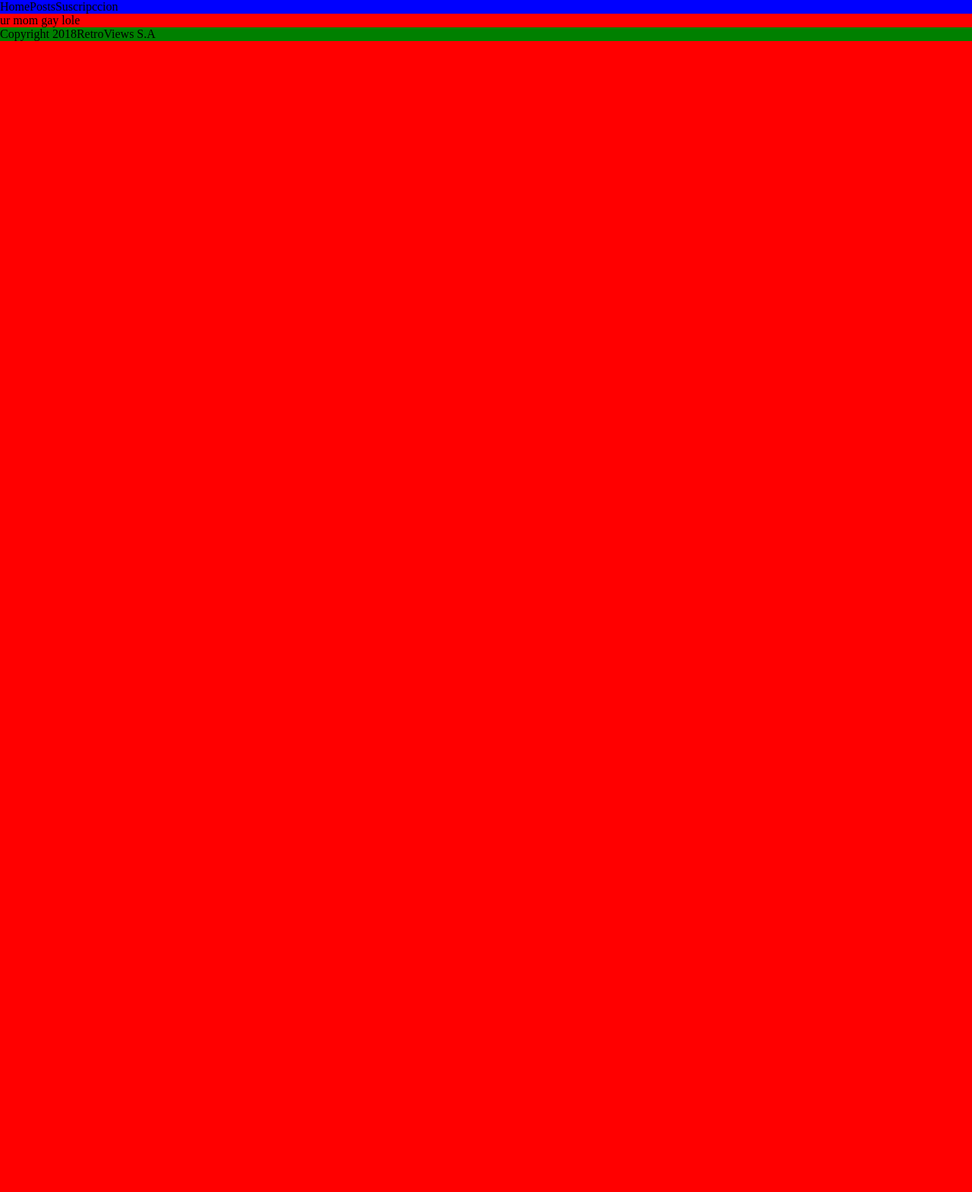
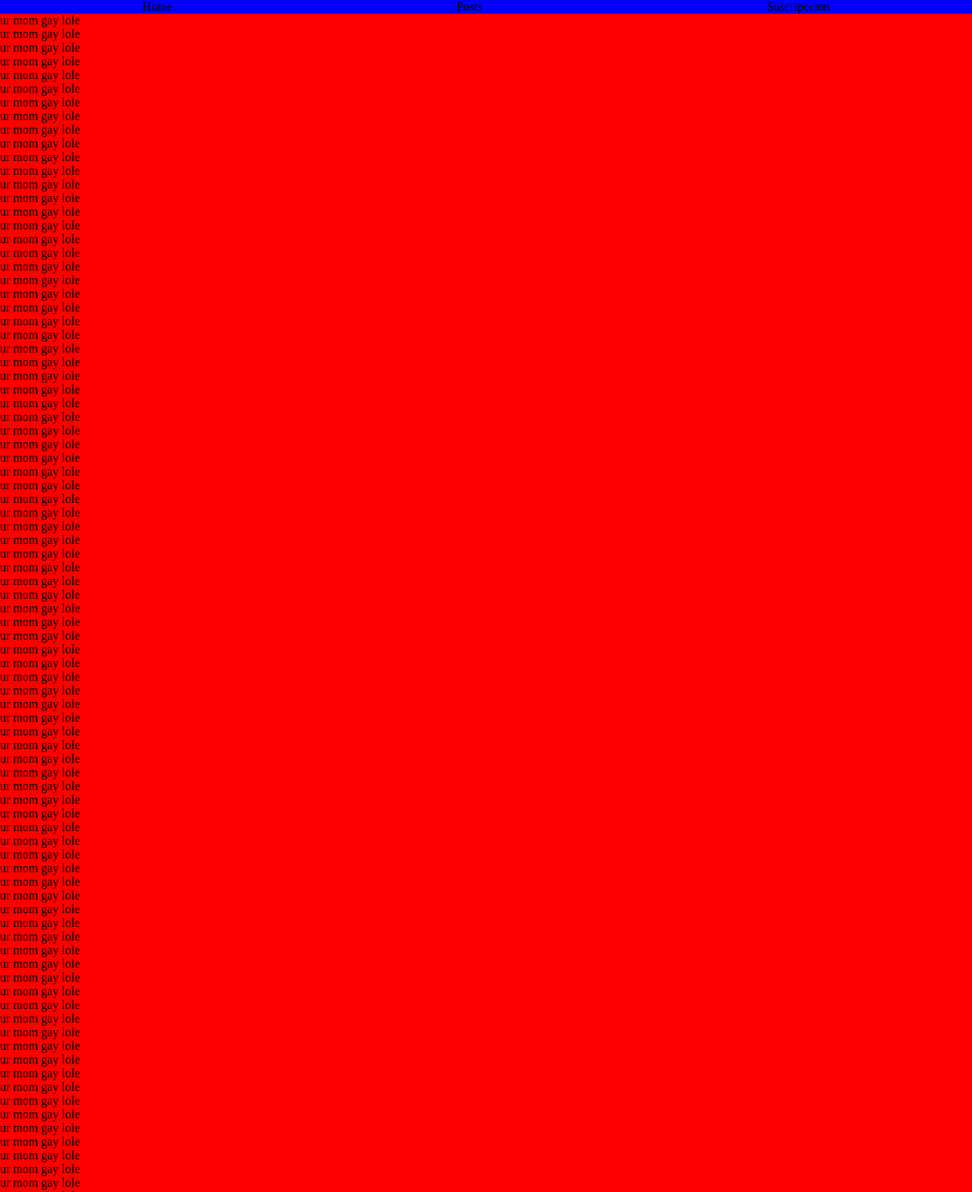
Before and after one commit to SIRomaniejko/RetroViews2, a plain HTML site: page index.html in a window 1280 px wide. Shown: the top 1569 px of the page at 76% size. Before the commit the page ends 800 px from the top, so only its background shows below. Drawn offline with Linux system fonts and the light colour scheme.

Commit message:
NUEVO TODO

```diff
--- a/css/main.css
+++ b/css/main.css
@@ -18,11 +18,35 @@ body{
 .flex-nav{
     background-color: blue;
     display: flex;
+    /* flex-direction: row; */
+    flex-flow: row wrap;
+    justify-content: space-around;
+    position: sticky;
+    top:0;
 }
 .flex-foot{
     background-color: green;
     display: flex;
+    justify-content: space-between;
 }
-.flex-nav div{
-    justify-content: flex-end;
+@media only screen and (max-width:460px){
+    body{
+        background-color: aqua;
+    }
+    .flex-nav{
+        flex-flow: column nowrap;
+        flex-direction: column;
+        /* align-items: flex-start; */
+        justify-content: flex-start;
+        height: fit-content;
+        width: fit-content;
+        position: relative;
+        float: left;
+    }
+    .js-container{
+        float: left;
+    }
+    .flex-foot{
+        clear: both;
+    }
 }
--- a/home.html
+++ b/home.html
@@ -1 +1,94 @@
 <p>ur mom gay lole</p>
+<p>ur mom gay lole</p>
+<p>ur mom gay lole</p>
+<p>ur mom gay lole</p>
+<p>ur mom gay lole</p>
+<p>ur mom gay lole</p>
+<p>ur mom gay lole</p>
+<p>ur mom gay lole</p>
+<p>ur mom gay lole</p>
+<p>ur mom gay lole</p>
+<p>ur mom gay lole</p>
+<p>ur mom gay lole</p>
+<p>ur mom gay lole</p>
+<p>ur mom gay lole</p>
+<p>ur mom gay lole</p>
+<p>ur mom gay lole</p>
+<p>ur mom gay lole</p>
+<p>ur mom gay lole</p>
+<p>ur mom gay lole</p>
+<p>ur mom gay lole</p>
+<p>ur mom gay lole</p>
+<p>ur mom gay lole</p>
+<p>ur mom gay lole</p>
+<p>ur mom gay lole</p>
+<p>ur mom gay lole</p>
+<p>ur mom gay lole</p>
+<p>ur mom gay lole</p>
+<p>ur mom gay lole</p>
+<p>ur mom gay lole</p>
+<p>ur mom gay lole</p>
+<p>ur mom gay lole</p>
+<p>ur mom gay lole</p>
+<p>ur mom gay lole</p>
+<p>ur mom gay lole</p>
+<p>ur mom gay lole</p>
+<p>ur mom gay lole</p>
+<p>ur mom gay lole</p>
+<p>ur mom gay lole</p>
+<p>ur mom gay lole</p>
+<p>ur mom gay lole</p>
+<p>ur mom gay lole</p>
+<p>ur mom gay lole</p>
+<p>ur mom gay lole</p>
+<p>ur mom gay lole</p>
+<p>ur mom gay lole</p>
+<p>ur mom gay lole</p>
+<p>ur mom gay lole</p>
+<p>ur mom gay lole</p>
+<p>ur mom gay lole</p>
+<p>ur mom gay lole</p>
+<p>ur mom gay lole</p>
+<p>ur mom gay lole</p>
+<p>ur mom gay lole</p>
+<p>ur mom gay lole</p>
+<p>ur mom gay lole</p>
+<p>ur mom gay lole</p>
+<p>ur mom gay lole</p>
+<p>ur mom gay lole</p>
+<p>ur mom gay lole</p>
+<p>ur mom gay lole</p>
+<p>ur mom gay lole</p>
+<p>ur mom gay lole</p>
+<p>ur mom gay lole</p>
+<p>ur mom gay lole</p>
+<p>ur mom gay lole</p>
+<p>ur mom gay lole</p>
+<p>ur mom gay lole</p>
+<p>ur mom gay lole</p>
+<p>ur mom gay lole</p>
+<p>ur mom gay lole</p>
+<p>ur mom gay lole</p>
+<p>ur mom gay lole</p>
+<p>ur mom gay lole</p>
+<p>ur mom gay lole</p>
+<p>ur mom gay lole</p>
+<p>ur mom gay lole</p>
+<p>ur mom gay lole</p>
+<p>ur mom gay lole</p>
+<p>ur mom gay lole</p>
+<p>ur mom gay lole</p>
+<p>ur mom gay lole</p>
+<p>ur mom gay lole</p>
+<p>ur mom gay lole</p>
+<p>ur mom gay lole</p>
+<p>ur mom gay lole</p>
+<p>ur mom gay lole</p>
+<p>ur mom gay lole</p>
+<p>ur mom gay lole</p>
+<p>ur mom gay lole</p>
+<p>ur mom gay lole</p>
+<p>ur mom gay lole</p>
+<p>ur mom gay lole</p>
+<p>ur mom gay lole</p>
+<p>ur mom gay lole</p>
--- a/index.html
+++ b/index.html
@@ -11,7 +11,7 @@
     <nav class="flex-nav">
         <div>Home</div>
         <div>Posts</div>
-        <div>Suscripccion</div>
+        <div id="sub">Suscripccion</div>
     </nav>
     <div class="js-container">
 
```
